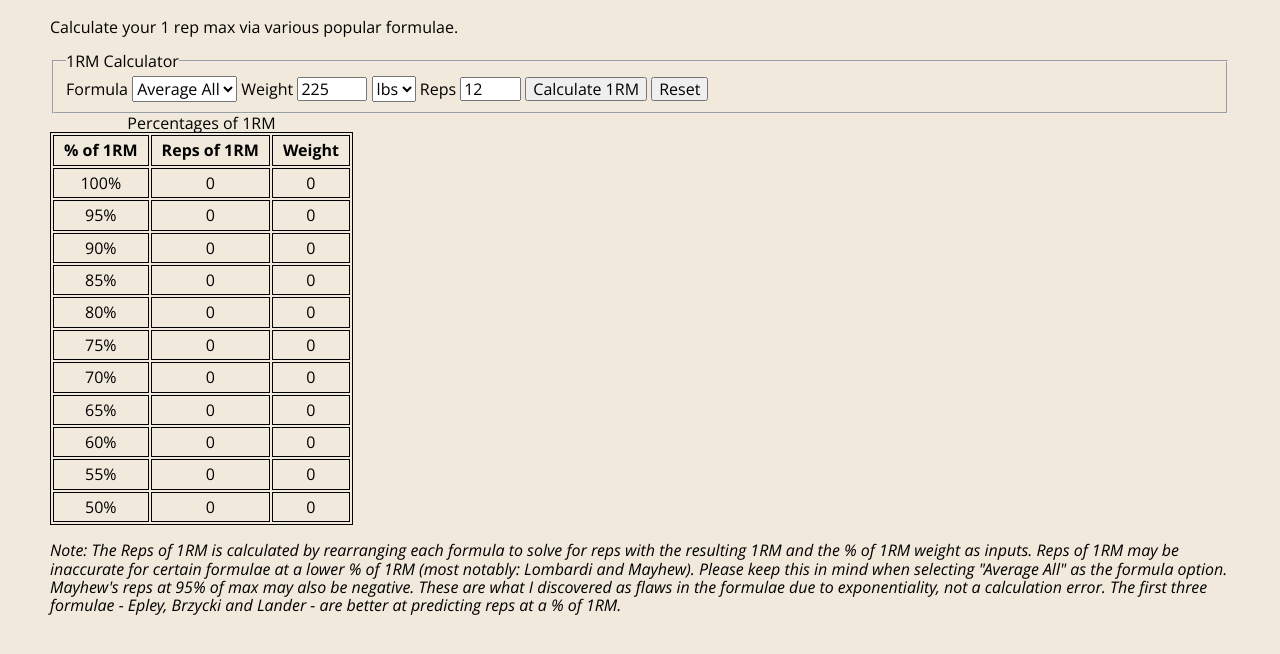
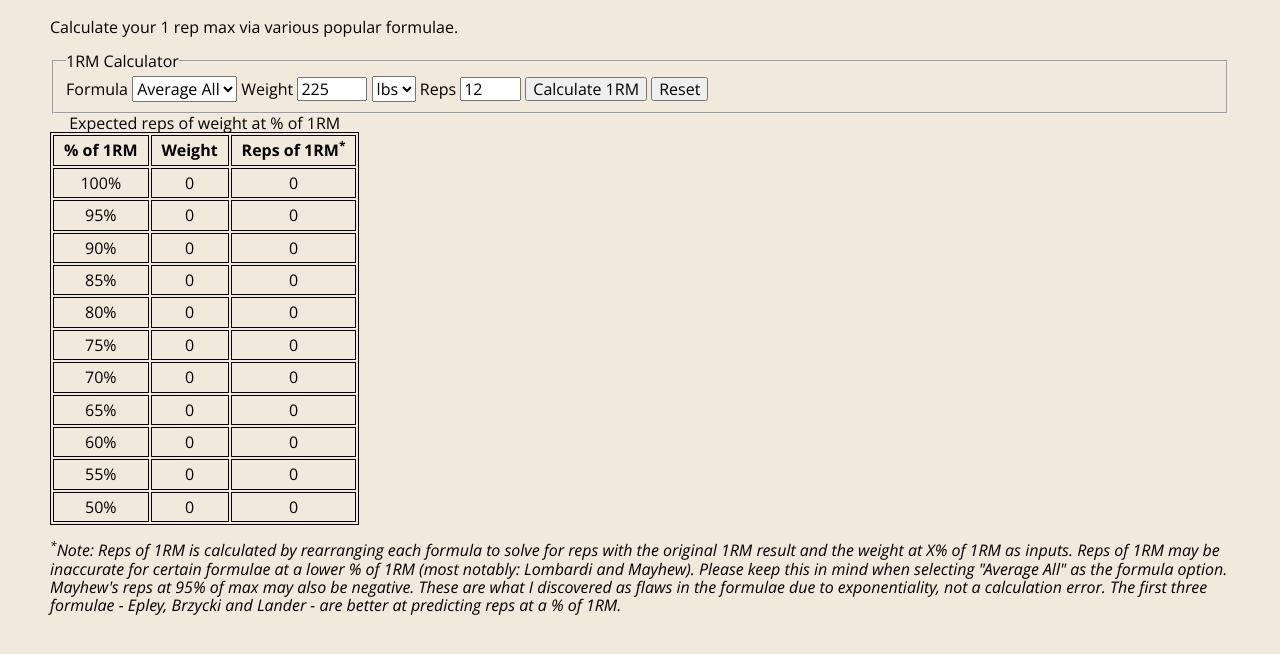
Before and after one commit to wjh18/free-fitness-tools, a website built with webpack: page src/html/max-lifts.html in a window 1280 px wide. Both pictures are taken after a click on the button "Reset". Shown: the part 62-716 px from the top of the page. Built offline with nearby package versions, Linux system fonts and the light colour scheme.

Commit message:
Swap position of weight and reps of 1RM columns in table

```diff
--- a/src/html/max-lifts.html
+++ b/src/html/max-lifts.html
@@ -56,13 +56,13 @@
         <div id="percentagesDiv">
           <table>
             <caption>
-              Percentages of 1RM
+              Expected reps of weight at % of 1RM
             </caption>
             <thead>
               <tr>
                 <th scope="col">% of 1RM</th>
-                <th scope="col">Reps of 1RM</th>
                 <th scope="col">Weight</th>
+                <th scope="col">Reps of 1RM<sup>*</sup></th>
               </tr>
             </thead>
             <tbody>
@@ -125,7 +125,7 @@
           </table>
           <p>
             <em>
-              Note: The Reps of 1RM is calculated by rearranging each formula to solve for reps with the resulting 1RM and the % of 1RM weight as inputs.
+              <sup>*</sup>Note: Reps of 1RM is calculated by rearranging each formula to solve for reps with the original 1RM result and the weight at X% of 1RM as inputs.
               Reps of 1RM may be inaccurate for certain formulae at a lower % of 1RM (most notably: Lombardi and Mayhew).
               Please keep this in mind when selecting "Average All" as the formula option.
               Mayhew's reps at 95% of max may also be negative. These are what I discovered as flaws in the formulae due to exponentiality, not a calculation error.
--- a/src/js/maxLifts.js
+++ b/src/js/maxLifts.js
@@ -50,8 +50,8 @@ function iterateOverPercentages(max, formula) {
   const percentages = [1.0, 0.95, 0.9, 0.85, 0.8, 0.75, 0.7, 0.65, 0.6, 0.55, 0.5]
   let i = 0;
   for (const trow of tbody.children) {
-    const repsData = trow.getElementsByTagName("td")[1];
-    const weightData = trow.getElementsByTagName("td")[2];
+    const repsData = trow.getElementsByTagName("td")[2];
+    const weightData = trow.getElementsByTagName("td")[1];
     if (!max) {
       repsData.textContent = 0;
       weightData.textContent = 0;
```
